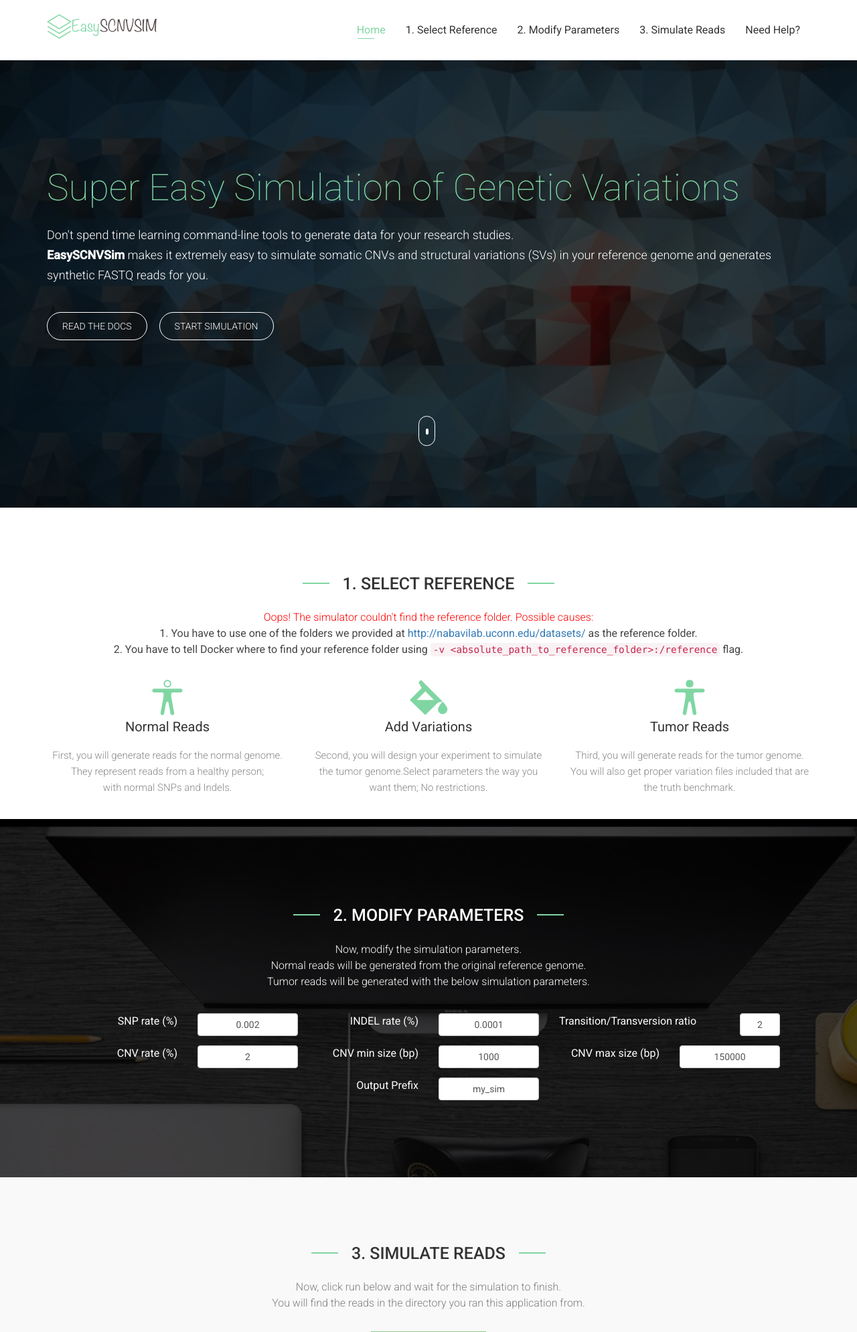
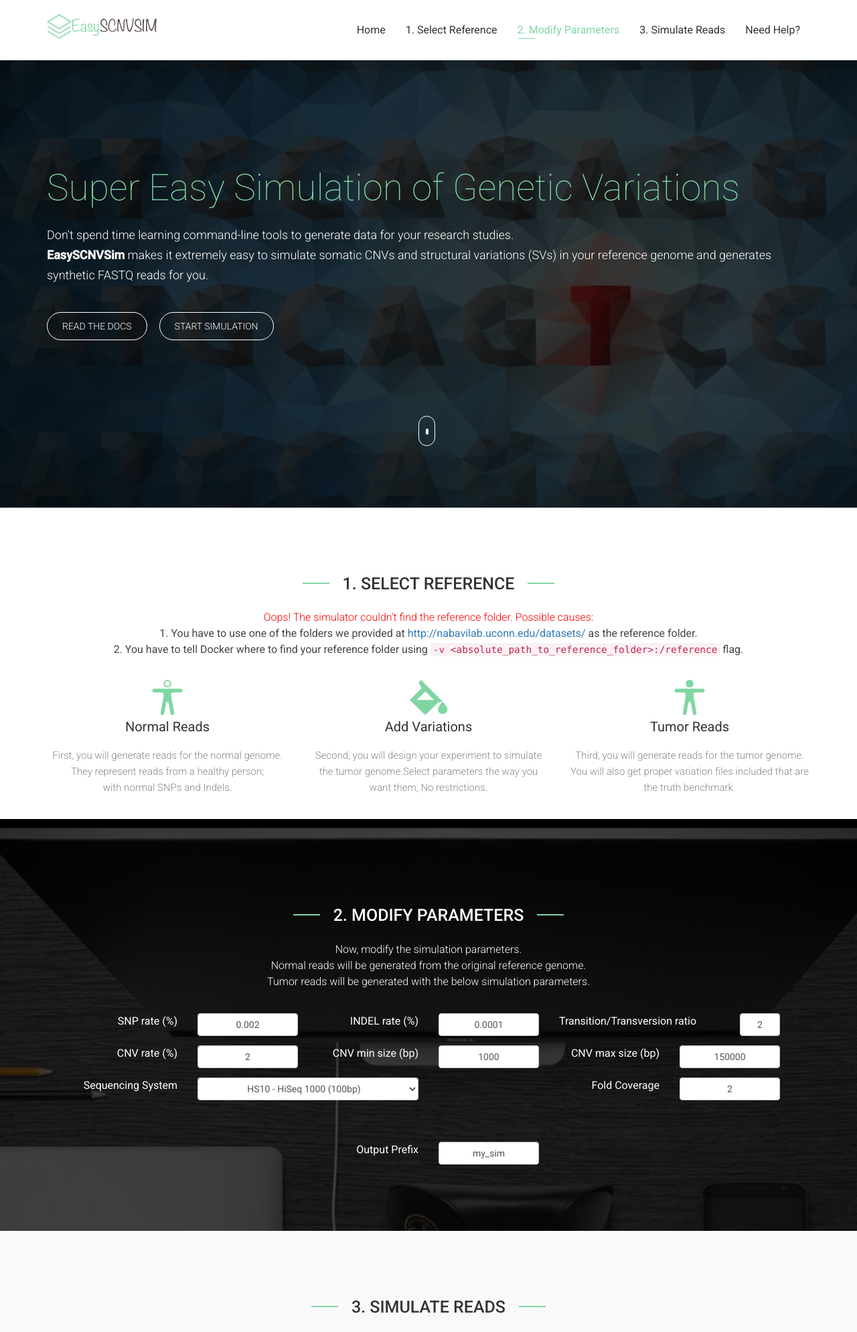
Before and after one commit to NabaviLab/VarSimLab, a Django app: page / in a window 1280 px wide. Shown: the top 1989 px of the page at 67% size. Run offline with Django 3.2, Linux system fonts and the light colour scheme; some libraries are stand-ins or nearby versions.

Commit message:
pipeline complete

```diff
--- a/webapp/static/webapp/js/main.js
+++ b/webapp/static/webapp/js/main.js
@@ -150,7 +150,9 @@ $('#run-simulation').click(function(){
                      "cnv-rate": $('#cnv-rate').val(),
                      "cnv-min-size": $('#cnv-min-size').val(),
                      "cnv-max-size": $('#cnv-max-size').val(),
-                     "output-prefix": $('#output-prefix').val() }
+                     "output-prefix": $('#output-prefix').val(),
+                     "sequencing-system": $('#sequencing-system').val(),
+                     "fold-coverage": $('#fold-coverage').val() }
 
     $.post( "/params", simulation_params )
         .done(function( data ) {
--- a/webapp/templates/webapp/index.html
+++ b/webapp/templates/webapp/index.html
@@ -144,7 +144,7 @@
 						<p>Now, modify the simulation parameters.<br> Normal reads will be generated from the original reference genome.<br>Tumor reads will be generated with the below simulation parameters.</p>
 					</div>
 					<div class="col col-md-12">
-						<div class="media wow fadeInLeft" data-wow-delay=".3s" style="overflow-y: scroll; height: 200px;">
+						<div class="media wow fadeInLeft" data-wow-delay=".3s" style="overflow-y: scroll; height: 280px;">
 
 						  <div class="media-body">
 
@@ -187,6 +187,24 @@
 									<input id="cnv-max-size" type="text" class="form-control" value="150000">
 								</div>
 								<br><br>
+								<div class="col-md-2" style="color: white; text-align: right">
+									Sequencing System
+								</div>
+								<div class="col-md-4" style="color: white;">
+									<select id="sequencing-system" class="form-control" style="text-align-last: center">
+  										<option value="HS10">HS10 - HiSeq 1000 (100bp)</option>
+										<option value="HS20">HS20 - HiSeq 2000 (100bp)</option>
+										<option value="HS25">HS25 - HiSeq 2500 (125bp, 150bp)</option>
+									</select>
+								</div>
+								<div class="col-md-2"></div>
+								<div class="col-md-2" style="color: white; text-align: right">
+									Fold Coverage
+								</div>
+								<div class="col-md-2" style="color: white;">
+									<input id="fold-coverage" type="text" class="form-control" value="2">
+								</div>
+								<br><br><br><br>
 								<div class="col-md-4"></div>
 								<div class="col-md-2" style="color: white; text-align: right">Output Prefix</div>
 								<div class="col-md-2"><input id="output-prefix" type="text" class="form-control" value="my_sim"></div>
```
Also changed, not shown: easyscnvsim/settings.py (+8 -6 lines), webapp/scnvsim.py (+38 -0 lines).
